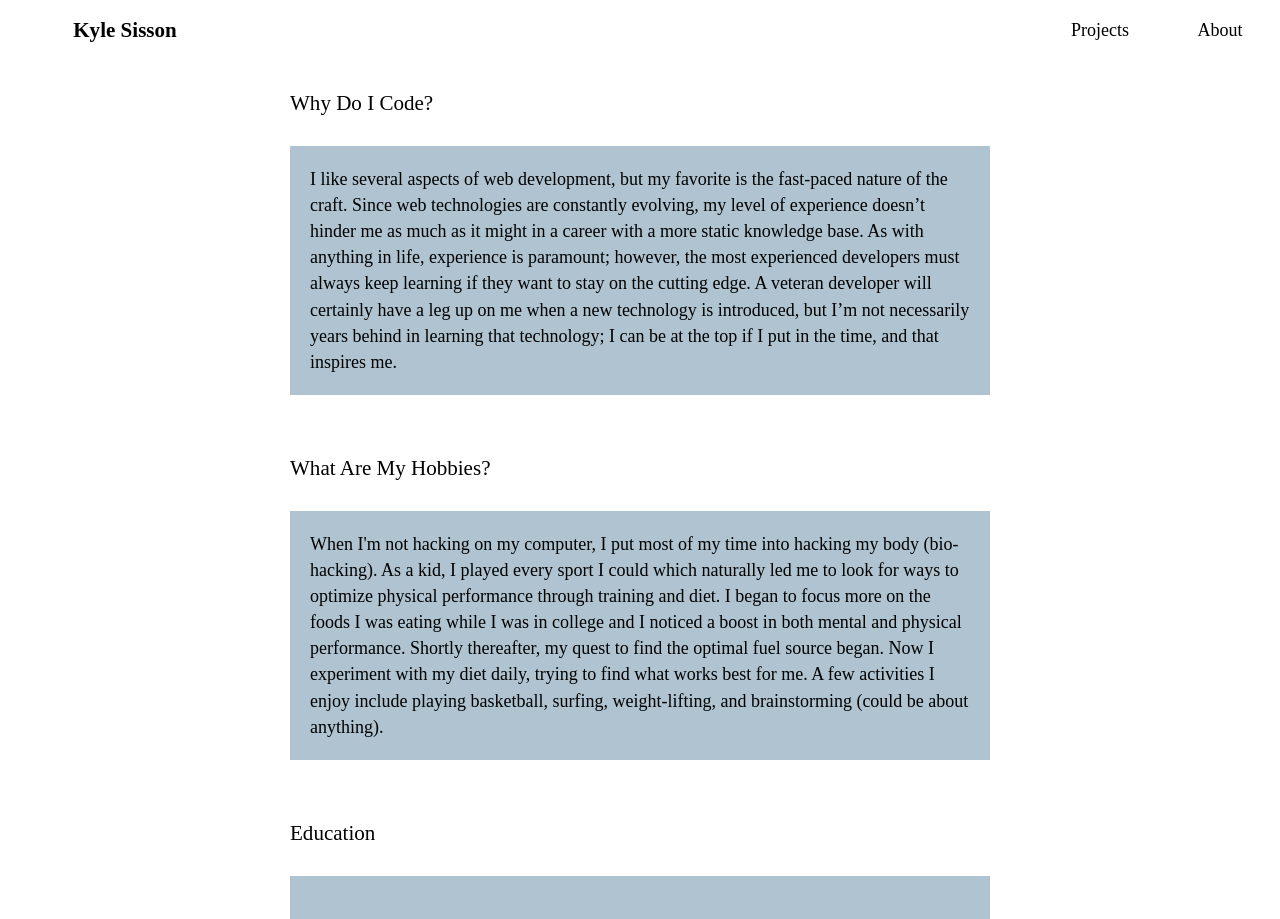
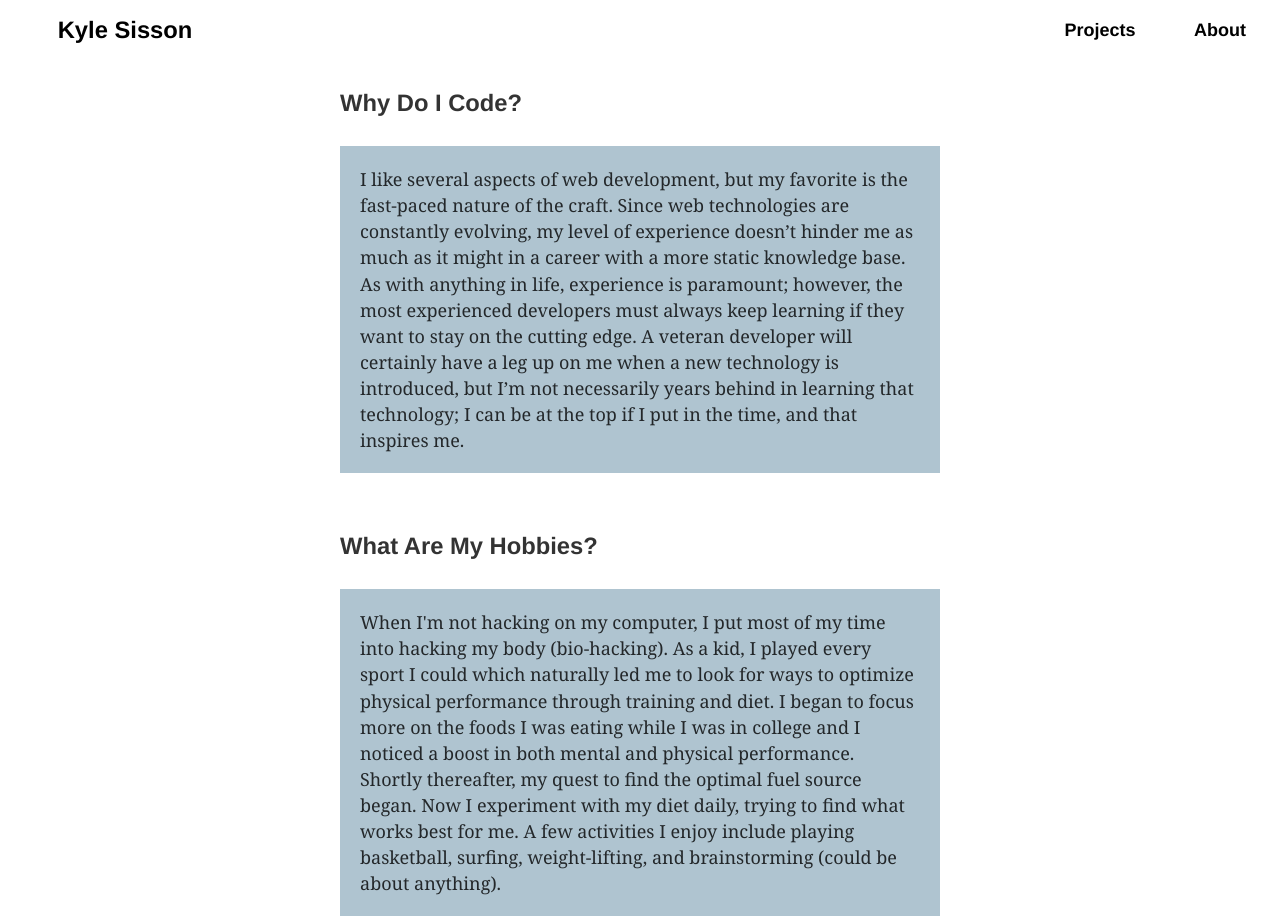
Before and after one commit to ksisson/portfolio, a Gatsby site: page /about in a window 1280 px wide. Shown: the top 919 px of the page. Built offline with nearby package versions, Linux system fonts and the light colour scheme; Gatsby itself is replaced by a stand-in of ours.

Commit message:
changed typography theme

```diff
--- a/gatsby-config.js
+++ b/gatsby-config.js
@@ -16,7 +16,13 @@ module.exports = {
     `gatsby-transformer-sharp`,
     `gatsby-plugin-sharp`,
     'gatsby-plugin-styled-components',
-    'gatsby-plugin-netlify'
+    'gatsby-plugin-netlify',
+    {
+      resolve: 'gatsby-plugin-typography',
+      options: {
+        pathToConfigModule: 'src/utils/typography'
+      }
+    }
     // this (optional) plugin enables Progressive Web App + Offline functionality
     // To learn more, visit: https://gatsby.dev/offline
     // 'gatsby-plugin-offline',
--- a/package.json
+++ b/package.json
@@ -15,6 +15,7 @@
     "gatsby-plugin-react-helmet": "^3.0.9",
     "gatsby-plugin-sharp": "^2.0.28",
     "gatsby-plugin-styled-components": "^3.0.7",
+    "gatsby-plugin-typography": "^2.2.12",
     "gatsby-source-contentful": "^2.0.39",
     "gatsby-source-filesystem": "^2.0.24",
     "gatsby-transformer-sharp": "^2.1.17",
@@ -24,7 +25,10 @@
     "react-dom": "^16.8.4",
     "react-helmet": "^5.2.0",
     "react-transition-group": "^2.6.1",
-    "styled-components": "^4.1.3"
+    "react-typography": "^0.16.19",
+    "styled-components": "^4.1.3",
+    "typography": "^0.16.19",
+    "typography-theme-stern-grove": "^0.16.19"
   },
   "devDependencies": {
     "prettier": "^1.16.4"
--- a/src/components/footer.js
+++ b/src/components/footer.js
@@ -9,7 +9,7 @@ const StyledFooter = styled.footer`
 
 const Footer = () => (
   <StyledFooter>
-    <a href="mailto:kylegsisson@gmail.com">KyleGSisson@gmail.com</a>
+    <a href="mailto:kylegsisson@gmail.com">kylegsisson@gmail.com</a>
     <div>&copy; 2019, Built with <a href="https://www.gatsbyjs.org/">Gatsby</a></div>
   </StyledFooter>
 )
--- a/src/components/header.js
+++ b/src/components/header.js
@@ -3,7 +3,6 @@ import styled from 'styled-components';
 import { StaticQuery, graphql } from 'gatsby';
 import { Transition } from 'react-transition-group';
 import BackgroundImage from 'gatsby-background-image';
-import { onRouteUpdate } from '../../gatsby-browser';
 
 
 
--- a/src/components/layout.js
+++ b/src/components/layout.js
@@ -9,7 +9,6 @@ const theme = {
   backgroundColor: 'white',
   accentColor: '#afc4d0',
   fontColor: 'black',
-  fontFam: "'Libre Baskerville', serif",
   footerBackground: 'white'
 }
 
@@ -19,9 +18,6 @@ const PageWrapper = styled.div`
 const LayoutWrapper = styled.div`
   /* background: rgb(50, 54, 57); */
   background: ${props => props.theme.backgroundColor};
-  color: ${props => props.theme.fontColor};
-  font-family: ${props => props.theme.fontFam};
-  font-weight: 100;
 `;
 
 const MainWrapper = styled.main`
--- a/src/components/navigation.js
+++ b/src/components/navigation.js
@@ -18,7 +18,7 @@ const DesktopNavWrapper = styled.nav`
       left: 0;
       right: 0;
       width: 0%;
-      background: black;
+      background: hsla(0,0%,0%,0.5);
       transition: 200ms ease-in-out;
     }
     a:hover:after {
@@ -65,7 +65,7 @@ const StyledLink = styled(Link)`
       height: 60px;
       line-height: 60px;
     }
-    div {
+    h4 {
       height: 60px;
       line-height: 60px;
     }
@@ -103,8 +103,8 @@ class Navigation extends Component {
           <MobileHome>Home</MobileHome>
         </StyledLink>
         <div />
-        <StyledLink to="/projects"><div>Projects</div></StyledLink>
-        <StyledLink to="/about"><div>About</div></StyledLink>
+        <StyledLink to="/projects"><h4>Projects</h4></StyledLink>
+        <StyledLink to="/about"><h4>About</h4></StyledLink>
       </DesktopNavWrapper>
     </>)
   }
--- a/src/components/style.js
+++ b/src/components/style.js
@@ -2,5 +2,4 @@ import styled from "styled-components"
 
 export const Title = styled.h3`
   padding: 30px 0;
-  font-weight: normal;
 `;
--- /dev/null
+++ b/src/utils/typography.js
@@ -0,0 +1,6 @@
+import Typography from "typography"
+import sternGroveTheme from "typography-theme-stern-grove"
+
+const typography = new Typography(sternGroveTheme)
+
+export default typography
```
Also changed, not shown: 1 other file.
